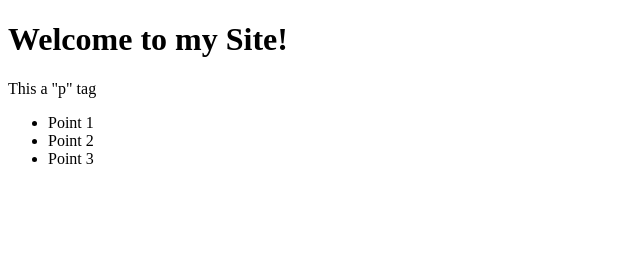
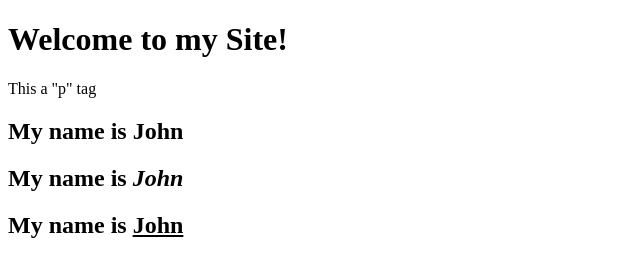
Before and after one commit to Kreyno93/vscode-git-terminal, a plain HTML site: page index.html in a window 1280 px wide. Shown: the whole page, without its empty margins (0-640 px from the left). Drawn offline with Linux system fonts and the light colour scheme.

Commit message:
deleting table, adding headline

```diff
--- a/index.html
+++ b/index.html
@@ -8,11 +8,9 @@
 
   <p>This a "p" tag</p>
 
-  <ul>
-    <li>Point 1</li>
-<li>Point 2</li>
-  <li>Point 3</li>
-  </ul>
+  <h2>My name is <strong>John</strong></h2>
+  <h2>My name is <em>John</em></h2>
+  <h2>My name is <u>John</u></h2>
 
 </body>
 </html>
```
